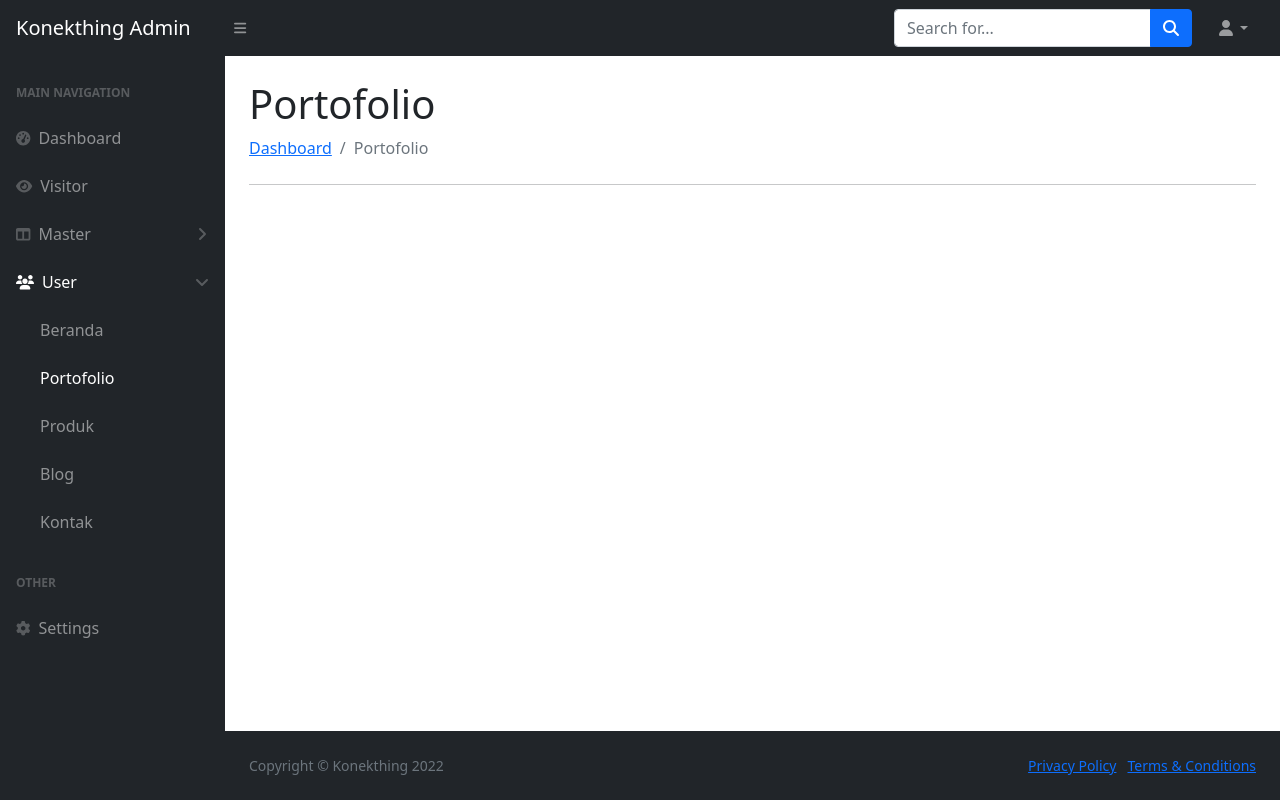
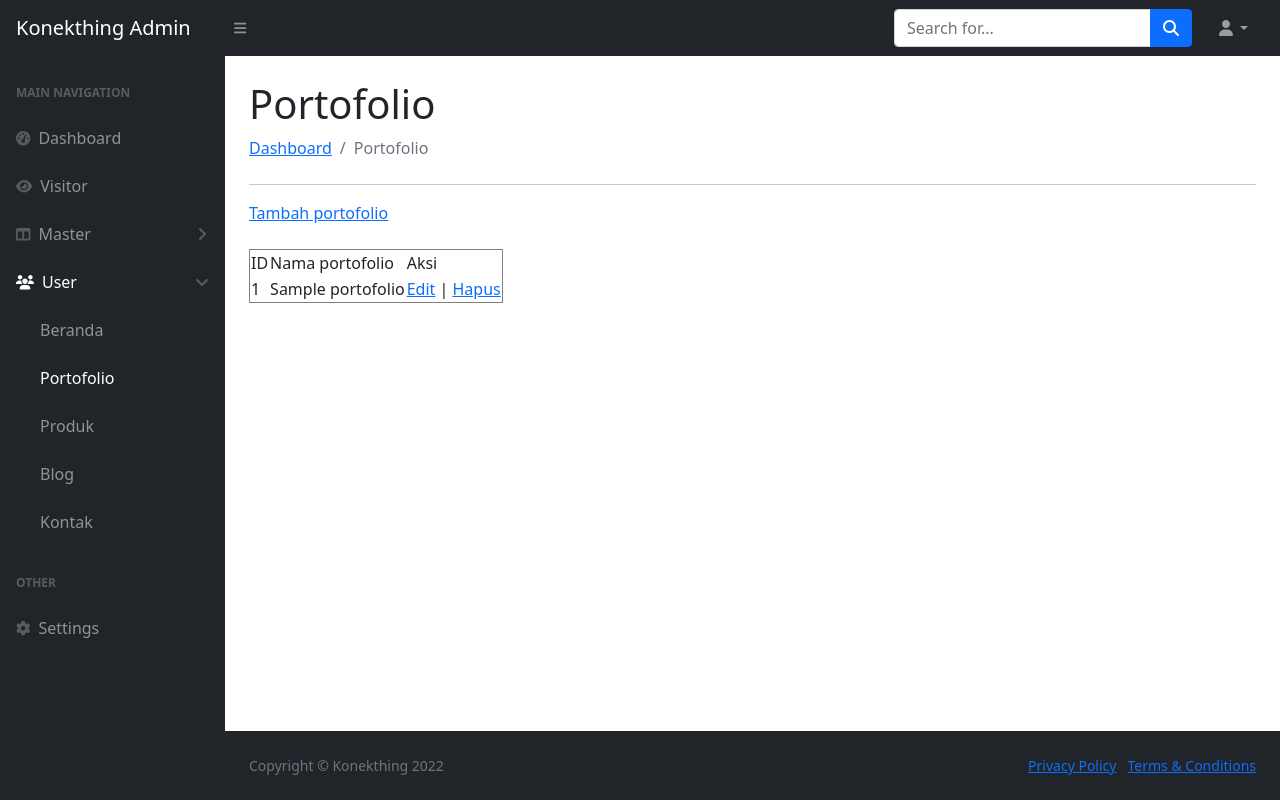
Before and after one commit to RizlaAzc/konekthing-admin, a CodeIgniter app: page /konekthing-admin/portofolio in a window 1280 px wide. Run offline with CodeIgniter, Linux system fonts and the light colour scheme; tables that the repository leaves empty or names only in its code hold one stand-in row (values such as "Sample post"); some libraries are stand-ins or nearby versions.

Commit message:
portofolio

```diff
--- a/application/controllers/portofolio.php
+++ b/application/controllers/portofolio.php
@@ -1,15 +1,66 @@
 <?php
 
-class portofolio extends CI_Controller {
+class portofolio extends CI_Controller
+{
     public function __construct()
     {
         parent::__construct();
+        $this->load->model('model_portofolio');
     }
 
-    public function index()
+        public function index()
+    {
+        $queryAllportofolio = $this->model_portofolio->getDataportofolio();
+        $DATA = array('queryAllPrdk' => $queryAllportofolio);
+        $this->load->view('header');
+        $this->load->view('admin/user/portofolio/portofolio', $DATA);
+        $this->load->view('footer');
+    }
+
+    public function tambah_portofolio()
     {
         $this->load->view('header');
-        $this->load->view('admin/user/portofolio/portofolio');
+        $this->load->view('admin/user/portofolio/tambah_portofolio');
         $this->load->view('footer');
     }
+
+    public function edit_portofolio($id)
+    {
+        $queryportofolioDetail = $this->model_portofolio->getDataPortofolioDetail($id);
+        $DATA = array('queryPrdkDetail' => $queryportofolioDetail);
+        $this->load->view('header');
+        $this->load->view('admin/user/portofolio/edit_portofolio', $DATA);
+        $this->load->view('footer');
+    }
+
+    public function fungsi_tambah()
+    {
+        $id = $this->input->post('id');
+        $nama = $this->input->post('nama');
+        $ArrInsert = array(
+            'id' => $id,
+            'nama' => $nama
+        );
+
+        $this->model_portofolio->insertDataportofolio($ArrInsert);
+        redirect(base_url('portofolio'));
+    }
+
+    public function fungsi_edit()
+    {
+        $id = $this->input->post('id');
+        $nama = $this->input->post('nama');
+        $ArrUpdate = array(
+            'nama' => $nama
+        );
+
+        $this->model_portofolio->updateDataportofolio($id, $ArrUpdate);
+        redirect(base_url('portofolio'));
+    }
+
+    public function fungsi_hapus($id)
+    {
+        $this->model_portofolio->hapusDataPortofolio($id);
+        redirect(base_url('portofolio'));
+    }
 }
--- /dev/null
+++ b/application/models/model_portofolio.php
@@ -0,0 +1,31 @@
+<?php
+
+defined('BASEPATH') OR exit('No direct script access allowed');
+class model_Portofolio extends CI_Model {
+    function getDataportofolio() {
+        $query = $this->db->get('portofolio');
+        return $query->result();
+    }
+
+    function insertDataportofolio($data) {
+        $this->db->insert('portofolio', $data);
+    }
+
+    function getDataPortofolioDetail($id) {
+        $this->db->where('id', $id);
+        $query = $this->db->get('portofolio');
+        return $query->row();
+    }
+
+    function updateDataPortofolio($id, $data) {
+        $this->db->where('id', $id);
+        $this->db->update('portofolio', $data);
+    }
+
+    function hapusDataPortofolio($id) {
+        $this->db->where('id', $id);
+        $this->db->delete('portofolio');
+    }
+}
+
+?>
--- a/application/views/admin/user/portofolio/portofolio.php
+++ b/application/views/admin/user/portofolio/portofolio.php
@@ -8,6 +8,31 @@
             </ol>
             <div>
                 <hr>
+                <table border="1">
+                    <a href="<?= base_url('portofolio/tambah_portofolio') ?>">Tambah portofolio</a>
+                    <br>
+                    <br>
+                    <tr>
+                        <td>ID</td>
+                        <td>Nama portofolio</td>
+                        <td>Aksi</td>
+                    </tr>
+                    <?php
+                    $count = 0;
+                    foreach ($queryAllPrdk as $row) {
+                        $count = $count + 1;
+                    ?>
+                        <tr>
+                            <td><?= $count ?></td>
+                            <td><?= $row->nama ?></td>
+                            <td><a href="<?= base_url('portofolio/edit_portofolio/').$row->id?>">Edit</a> | <a href="<?= base_url('portofolio/fungsi_hapus/').$row->id?>">Hapus</a></td>
+                        </tr>
+                    <?php
+
+                    }
+
+                    ?>
+                </table>
             </div>
         </div>
     </main>
```
Also changed, not shown: application/views/admin/user/portofolio/edit_portofolio.php (added, +32 -0 lines), application/views/admin/user/portofolio/hapus_portofolio.php (added, +32 -0 lines), application/views/admin/user/portofolio/tambah_portofolio.php (added, +27 -0 lines).
